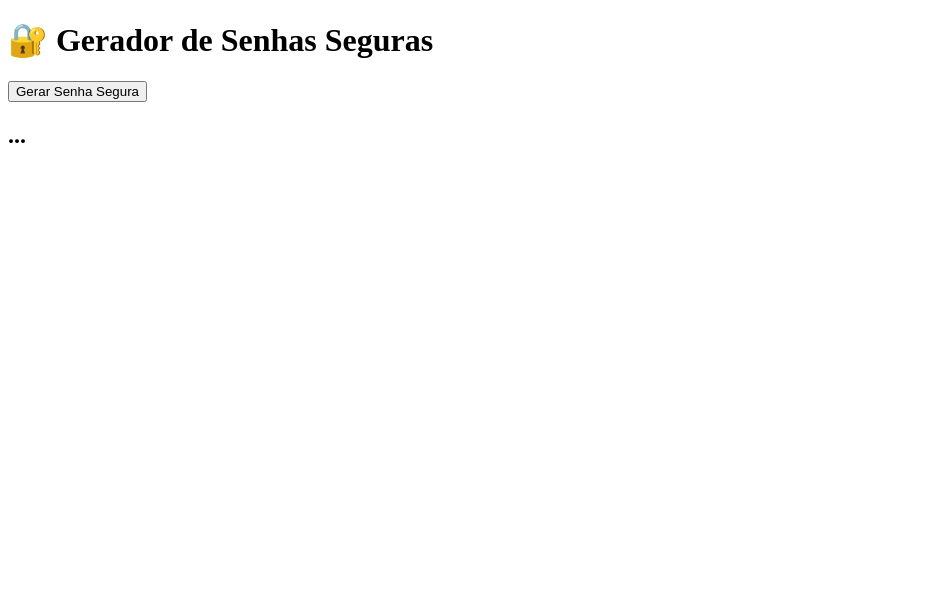
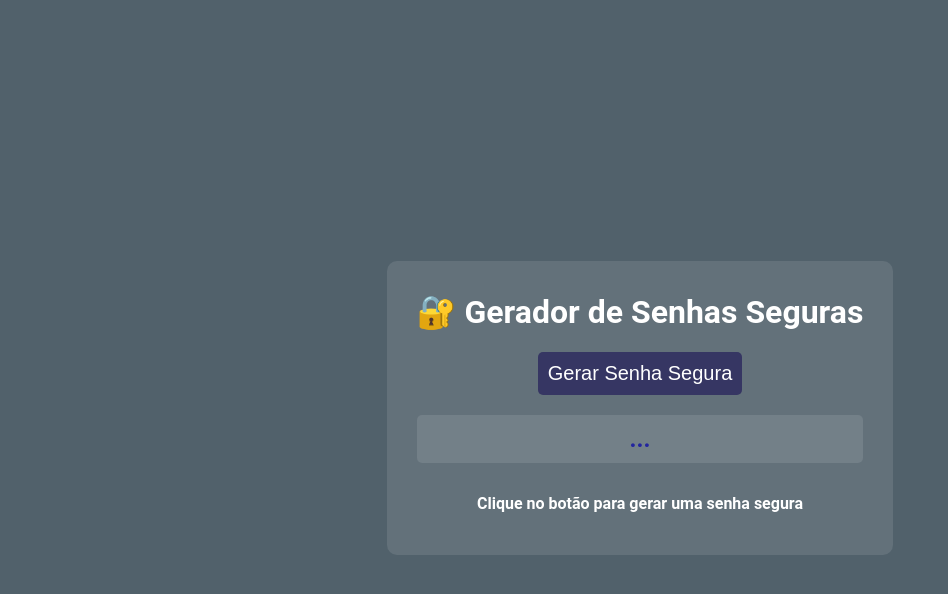
Before and after one commit to MathChiarello/gerador-de-senhas, a website built with Vite: page index.html in a window 1280 px wide. Shown: the whole page, without its empty margins (0-948 px from the left). Built offline with nearby package versions, Linux system fonts and the light colour scheme.

Commit message:
criando o projeto e colocando meu estilo nele

```diff
--- a/index.html
+++ b/index.html
@@ -11,7 +11,8 @@
     <h1>🔐 Gerador de Senhas Seguras</h1>
     <button>Gerar Senha Segura</button>
     <h2>...</h2>
-  <main>
+    <h4></h4>
+  </main>
   <script type="module" src="src/main.js"></script>
 </body>
 </html>
--- a/src/main.js
+++ b/src/main.js
@@ -0,0 +1,29 @@
+import { nanoid } from 'nanoid';
+import clipboardCopy from 'clipboard-copy';
+import './style.css';
+
+const passwordBtnEl = document.querySelector('button');
+const displayPasswordEl = document.querySelector('h2');
+const warningCopyPassword = document.querySelector('h4');
+
+passwordBtnEl.addEventListener('click', () => {
+  warningCopyPassword.innerHTML = 'Clique na senha para copiá-la';
+  warningCopyPassword.style.color = 'white';
+  const randomPassword = nanoid();
+  displayPasswordEl.innerHTML = randomPassword;
+});
+
+displayPasswordEl.addEventListener('click', (element) => {
+  if (displayPasswordEl.innerText === '...') {
+    warningCopyPassword.style.color = 'rgb(142, 47, 47)';
+    warningCopyPassword.innerHTML = 'Clique no botão para gerar uma senha segura';
+  } else {
+    clipboardCopy(element.target.innerHTML);
+    warningCopyPassword.innerText = 'Senha copiada para área de transferência!';
+    warningCopyPassword.style.color = 'rgb(95, 225, 86)';
+  }
+});
+
+window.onload = () => {
+  warningCopyPassword.innerHTML = 'Clique no botão para gerar uma senha segura';
+};
--- /dev/null
+++ b/src/style.css
@@ -0,0 +1,55 @@
+/* src/style.css */
+body {
+  background-color: #51616b;
+  color: white;
+  font-family: Roboto, Oxygen, Ubuntu, Cantarell, 'Open Sans', 'Helvetica Neue', sans-serif;
+  text-align: center;
+  display: flex;
+  flex-direction: column;
+  align-items: center;
+  justify-content: center;
+  min-height: 100vh;
+}
+
+main {
+  background-color: rgba(255,255,255,0.1);
+  max-width: 600px;
+  border-radius: 10px;
+  padding: 10px 30px;
+}
+
+h2 {
+  color: #23259f;
+  background-color: rgba(255,255,255,0.1);
+  border-radius: 5px;
+  padding: 10px;
+  transition: 0.3s;
+}
+
+h2:hover {
+  transform: scale(1.05);
+}
+
+button {
+  background-color: #363663;
+  border: 0 none;
+  padding: 10px;
+  font-size: 20px;
+  color: white;
+  border-radius: 5px;
+  cursor: pointer;
+  transition: 0.3s;
+}
+
+button:hover {
+  background-color: #1c1c44;
+  color: white;
+}
+
+h4 {
+  display: flex;
+  justify-content: center;
+  color: white;
+  padding: 10px;
+  transition: 0.3s;
+}
```
Also changed, not shown: package.json (+14 -2 lines), .eslintrc.json (added), 2 other files.
